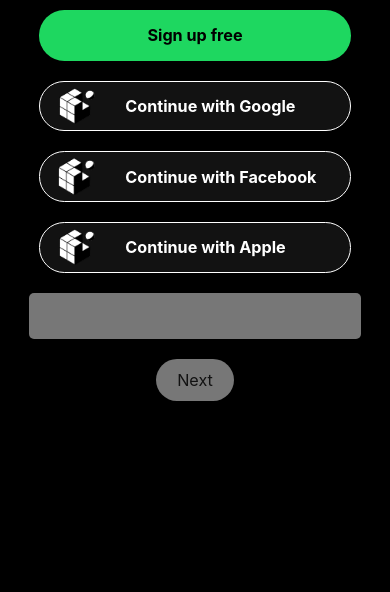
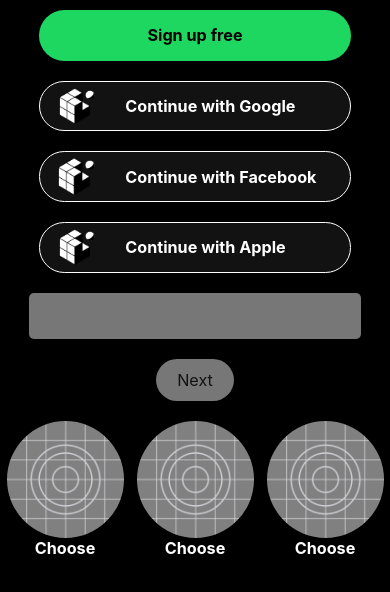
Before and after one commit to kennex666/MusicSocialApp_ReactNative, a React Native app: screen / in a window 390 px wide. Shown: the top 592 px of the page. Built offline with nearby package versions, Linux system fonts and the light colour scheme.

Commit message:
add: ChooseArtistButton.tsx

```diff
--- /dev/null
+++ b/app/components/ChooseArtistButton.tsx
@@ -0,0 +1,47 @@
+import { Image, StyleSheet, Text, TouchableOpacity, View } from "react-native";
+import { COLORS } from "../constants/color";
+import { FontSizeConstants } from "../constants/font-size";
+import { vw } from "../utils/ViewpointEmulator";
+
+export default function ChooseArtistButton(props: any): JSX.Element {
+    const { image, onPress } = props;
+
+    return (
+        <View style={styles.view}>
+            <TouchableOpacity style={styles.button} onPress={onPress}>
+                <Image
+                    source={image}
+                    style={styles.image}
+                    resizeMode="contain"
+                />
+            </TouchableOpacity>
+            <Text style={styles.text}>Choose</Text>
+        </View>
+    );
+}
+
+const styles = StyleSheet.create({
+    view: {
+        alignItems: "center",
+        justifyContent: "center",
+    },
+    button: {
+        width: vw(30),
+        aspectRatio: 1,
+        borderRadius: vw(30) / 2,
+        justifyContent: "center",
+        alignItems: "center",
+        gap: 10,
+        backgroundColor: "gray",
+    },
+    image: {
+        width: "100%",
+        height: "100%",
+        borderRadius: vw(30) / 2,
+    },
+    text: {
+        color: COLORS.primary.text,
+        fontSize: FontSizeConstants.nm,
+        fontWeight: "bold",
+    },
+});
--- a/app/screens/TestingScreen.tsx
+++ b/app/screens/TestingScreen.tsx
@@ -3,17 +3,21 @@
 import ContinueLogInButton from "../components/ContinueLogInButton";
 import FormTextInput from "../components/FormTextInput";
 import NextButton from "../components/NextButton";
+import ChooseArtistButton from "../components/ChooseArtistButton";
+import { ScrollView, View } from "react-native";
 
 export default function TestingScreen() {
     return (
-        <SafeAreaView style={[{
-            flex: 1,
-            alignItems: 'center',
-            justifyContent: "flex-start",
-            backgroundColor: "#000000",
-            gap: 20,
-            paddingVertical: 10,
-        }]}>
+        <ScrollView
+            contentContainerStyle={{
+                flex: 1,
+                alignItems: "center",
+                justifyContent: "flex-start",
+                backgroundColor: "#000000",
+                gap: 20,
+                paddingVertical: 10,
+            }}
+        >
             <SignUpButton />
             <ContinueLogInButton
                 text="Continue with Google"
@@ -29,6 +33,23 @@
             />
             <FormTextInput />
             <NextButton />
-        </SafeAreaView>
-    )
+            <View
+                style={{
+                    flexDirection: "row",
+                    justifyContent: "space-around",
+                    width: "100%",
+                }}
+            >
+                <ChooseArtistButton
+                    image={require("../../assets/adaptive-icon.png")}
+                />
+                <ChooseArtistButton
+                    image={require("../../assets/adaptive-icon.png")}
+                />
+                <ChooseArtistButton
+                    image={require("../../assets/adaptive-icon.png")}
+                />
+            </View>
+        </ScrollView>
+    );
 }
```
